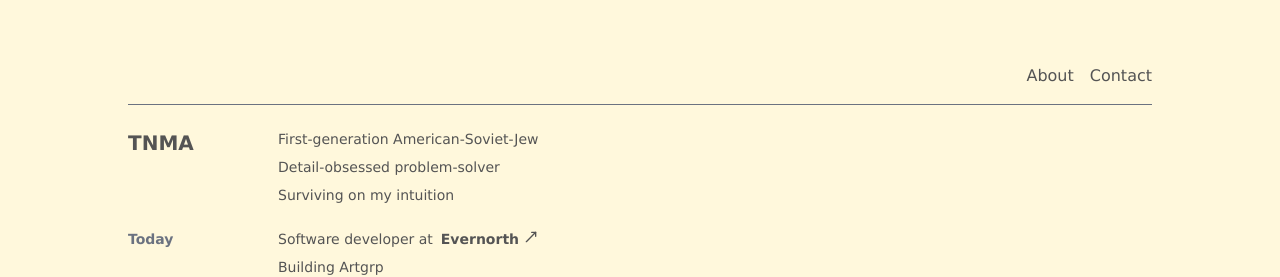
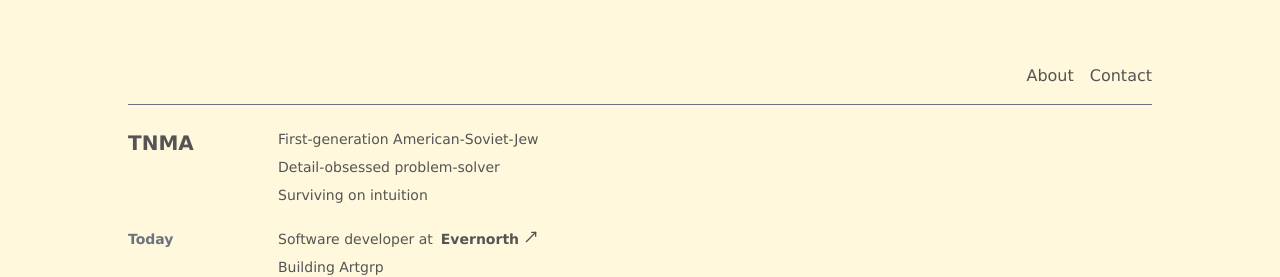
Before and after one commit to TheBerlinMan/tnma-me, a Next.js app: page / in a window 1280 px wide. Shown: the top 277 px of the page. Built offline with nearby package versions, Linux system fonts and the light colour scheme.

Commit message:
edit copy

```diff
--- a/app/page.tsx
+++ b/app/page.tsx
@@ -33,7 +33,7 @@ export default function Home() {
         <DescDiv>
           <p>First-generation American-Soviet-Jew</p>
           <p>Detail-obsessed problem-solver</p>
-          <p>Surviving on my intuition</p>
+          <p>Surviving on intuition</p>
         </DescDiv>
       </GroupDiv>
       {/* <hr className="border-gray-500 border-1 mb-4"/> */}
```
